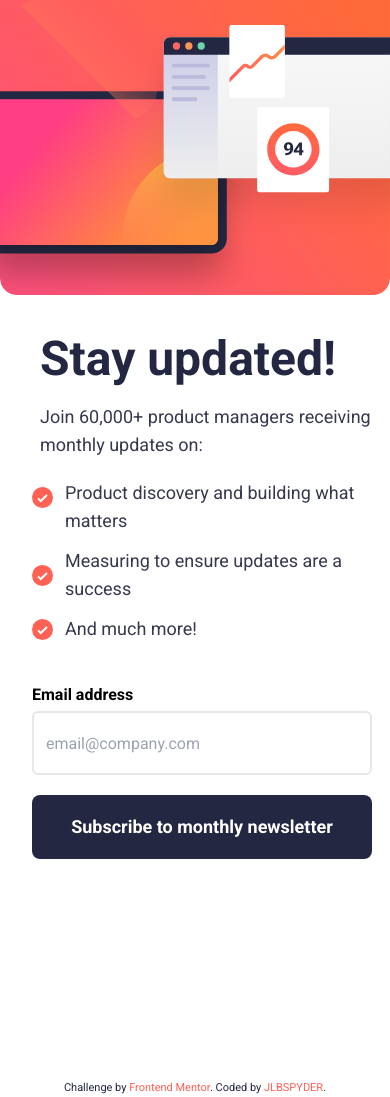
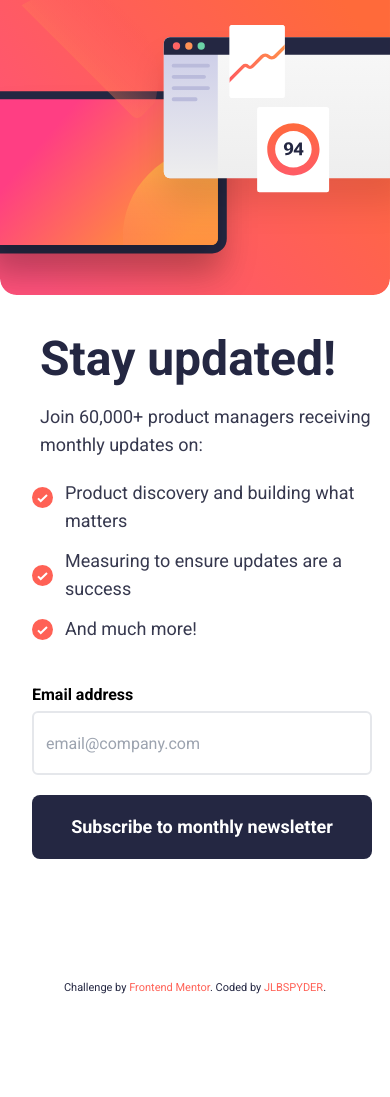
Before and after one commit to Jlbspyder/Sign-up-page, a React (Vite) app: page / in a window 390 px wide. After the commit the page ends 997 px from the top, so only its background shows below. Built offline with nearby package versions, Linux system fonts and the light colour scheme.

Commit message:
Update index.css

```diff
--- a/src/index.css
+++ b/src/index.css
@@ -52,6 +52,6 @@ p {
  }
  .attribution {
   color: var(--DarkSlateGrey);
-  margin-top: 150px;
+  margin-top: 50px;
 }
 }
```
